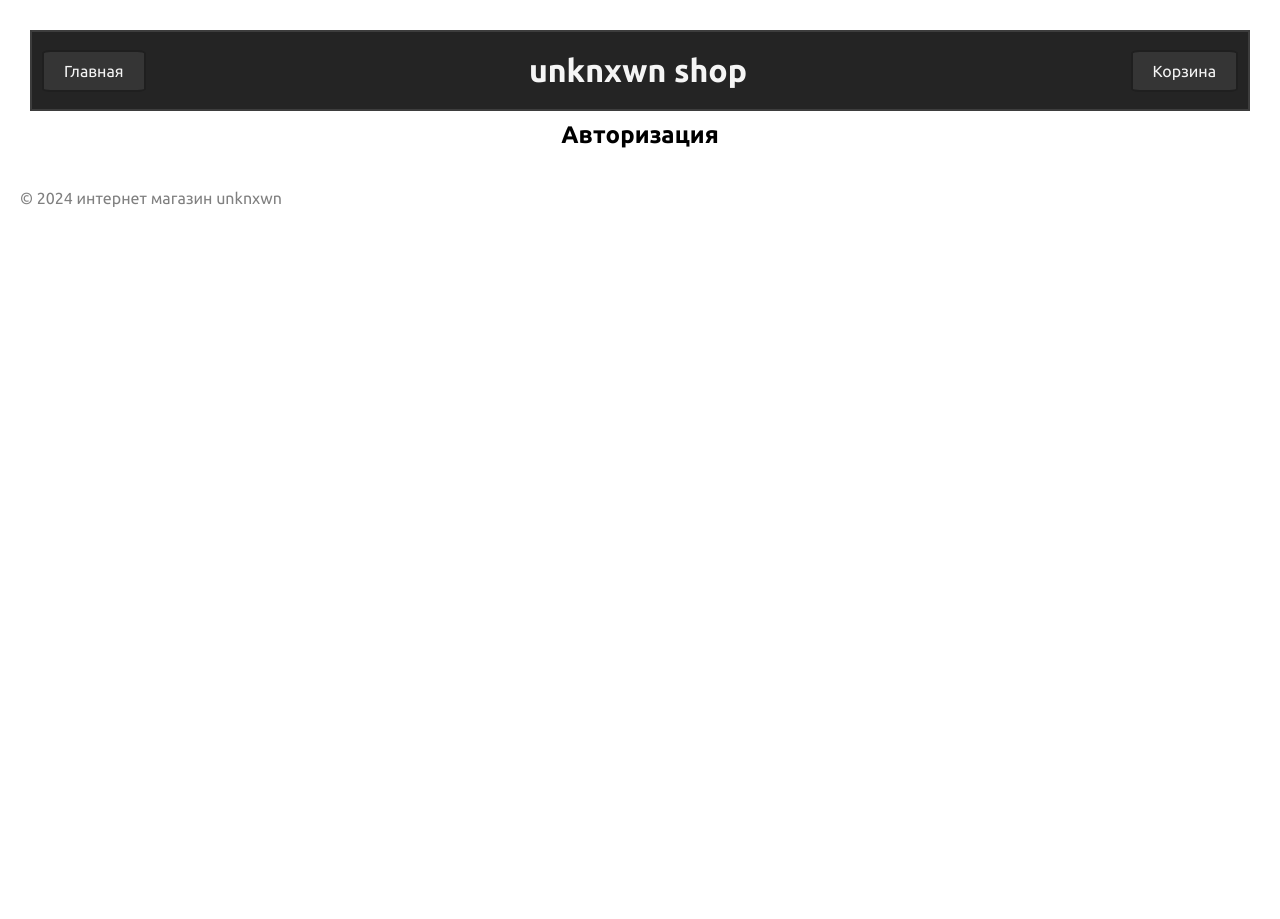
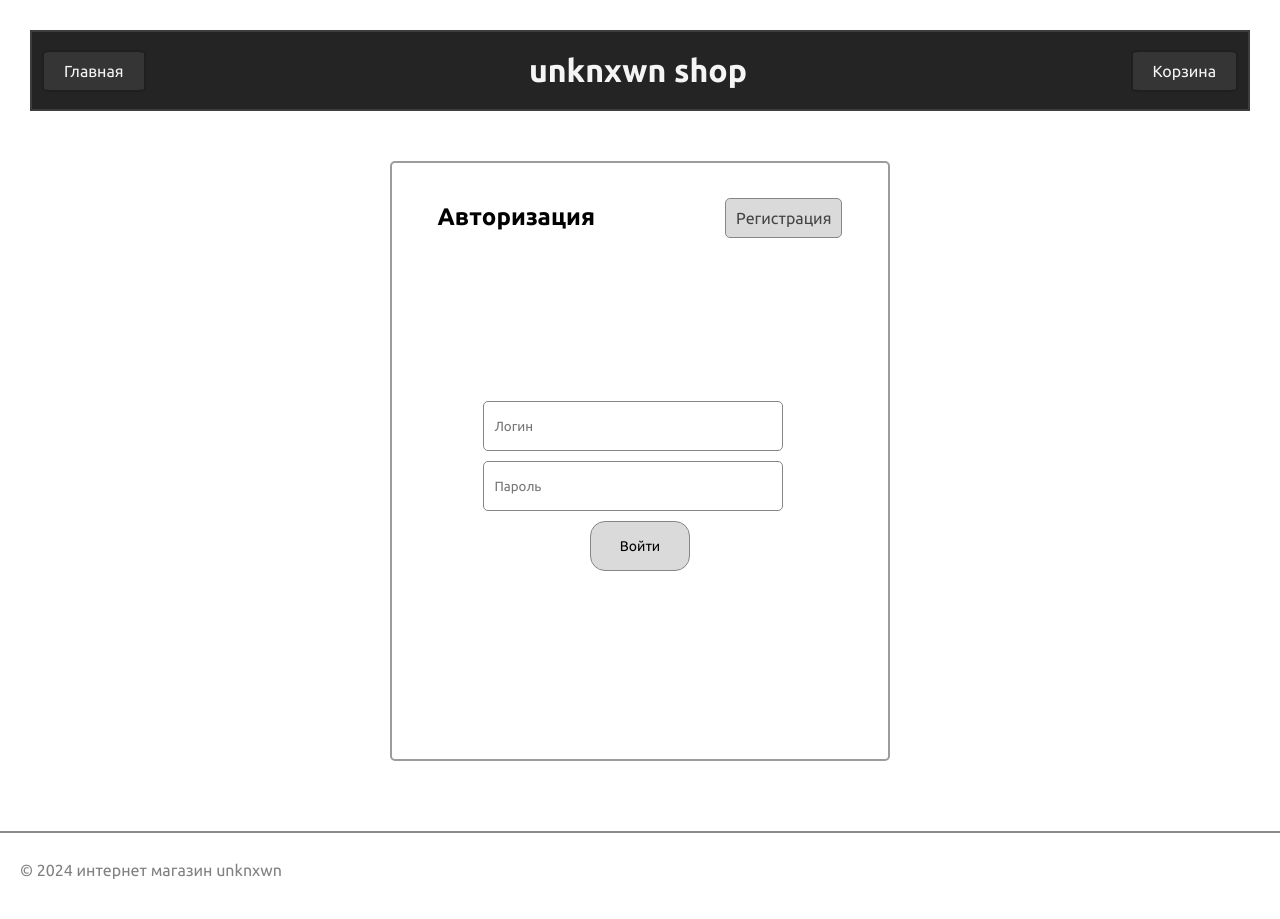
Before and after one commit to weldoy/website, a Flask app: page /login in a window 1280 px wide. Before the commit the page ends 207 px from the top, so only its background shows below. Run offline with Flask 3, Linux system fonts and the light colour scheme.

Commit message:
added auth window

```diff
--- a/static/style.css
+++ b/static/style.css
@@ -62,7 +62,7 @@ h1, h2 {
 	height: 30px;
   }
 
-input {
+.navigation input {
 	position: relative;
 	right: 12px;
 	bottom: 10px;
@@ -70,11 +70,11 @@ input {
 	border: 1px solid rgb(197, 197, 197);
   }
 
-form {
+.navigation form {
 	display: flex;
 }
 
-form button {
+.navigation form button {
 	position: relative;
 	right: 3px;
 	border: 1px solid rgb(197, 197, 197);
@@ -97,11 +97,6 @@ form button {
 
 a{
 	text-decoration: none;
-}
-
-h1 a:active, h1 a {
-  text-decoration: none;
-  color: white;
 }
 
 a:hover {
@@ -459,3 +454,82 @@ footer p {
 .headdiv a:hover {
 	color: rgb(190, 190, 190);
 }
+
+.flex-footer {
+	display: flex;
+	width: 100%;
+	justify-content: space-between;
+}
+
+.footer-name {
+	margin-left: 1%;
+}
+
+.footer-log {
+	margin-right: 3%;
+	color: rgb(68, 68, 68);
+	border: 1px solid rgb(156, 156, 156);
+	border-radius: 5px;
+	background-color: rgb(218, 218, 218);
+}
+
+/* auth zone */
+
+.container_auth {
+	margin-top: 50px;
+	margin-left: auto;
+    margin-right: auto;
+	display: flex;
+	flex-wrap: wrap;
+	justify-content: center;
+	width: 500px;
+	height: 600px;
+	border: 2px solid rgb(156, 156, 156);
+	border-radius: 5px;
+	overflow:hidden;
+	margin-bottom: 70px;
+}
+
+.container_auth form {
+	margin-top: 0;
+	display: flex;
+	flex-wrap: wrap;
+	justify-content: center;
+	width: 70%;
+	height: 60%;
+	flex-direction: column;
+}
+
+.container_auth .authnamecon {
+	margin-left: -130px;
+	height: 40px;
+	margin-top: 20px;
+}
+
+.auth-register-btn {
+	position: relative;
+	left: 120px;
+	top: 25px;
+	height: 40px;
+	color: rgb(68, 68, 68);
+	border: 1px solid rgb(134, 134, 134);
+	border-radius: 5px;
+	background-color: rgb(218, 218, 218);
+}
+
+.btn-auth-form, .pass-form, .auth-form {
+	width: 300px;
+	height: 50px;
+	border-radius: 5px;
+	border: 1px solid rgb(134, 134, 134);
+	margin-bottom: 10px;
+}
+
+.btn-auth-form {
+	width: 100px;
+	margin-left: auto;
+    margin-right: auto;
+	font-size: 14px;
+	background-color: rgb(218, 218, 218);
+	border-radius: 15px;
+}
--- a/templates/base.html
+++ b/templates/base.html
@@ -37,8 +37,11 @@
 
             {% block content%}{% endblock content%}
     </main>
-    <footer>
-        <p>&copy; 2024 интернет магазин unknxwn</p>
+{% block footer %}
+    <footer class="flex-footer">
+        <p class="footer-name">&copy; 2024 интернет магазин unknxwn</p>
+        <a href="{{ url_for('login') }}" class="footer-log">Личный кабинет</a>
     </footer>
+{% endblock footer %}
 </body>
 </html>
--- a/templates/index.html
+++ b/templates/index.html
@@ -1,7 +1,9 @@
 {% extends "base.html" %}
 
 {% block content %}
-<div class="assorti"><h2>Каталог</h2></div>
+<div class="assorti">
+    <h2>Каталог</h2>
+</div>
 <div class="cardcontainer">
     <article class="card">
         <p>Футболки</p>
--- a/templates/login.html
+++ b/templates/login.html
@@ -1,5 +1,20 @@
 {% extends "base.html" %}
 
 {% block content %}
-    <h2>Авторизация</h2>
+    <div class="container_auth">
+        <h2 class="authnamecon">Авторизация</h2>
+        <a href="{{ url_for('register') }}" class="auth-register-btn">Регистрация</a>
+        <form id="signin" method="" action="" autocomplete="off">
+            <input class="auth-form" type="text" id="user" name="user" placeholder="Логин" required>
+            <input class="pass-form" type="password" id="pass" name="pass" placeholder="Пароль" required>
+            <button class="btn-auth-form" type="submit">Войти</button>
+        </form>
+    </div>
+    <div class="section-separator-figure"></div>
 {% endblock content %}
+
+{% block footer %}
+<footer>
+    <p>&copy; 2024 интернет магазин unknxwn</p>
+</footer>
+{% endblock footer %}
```
